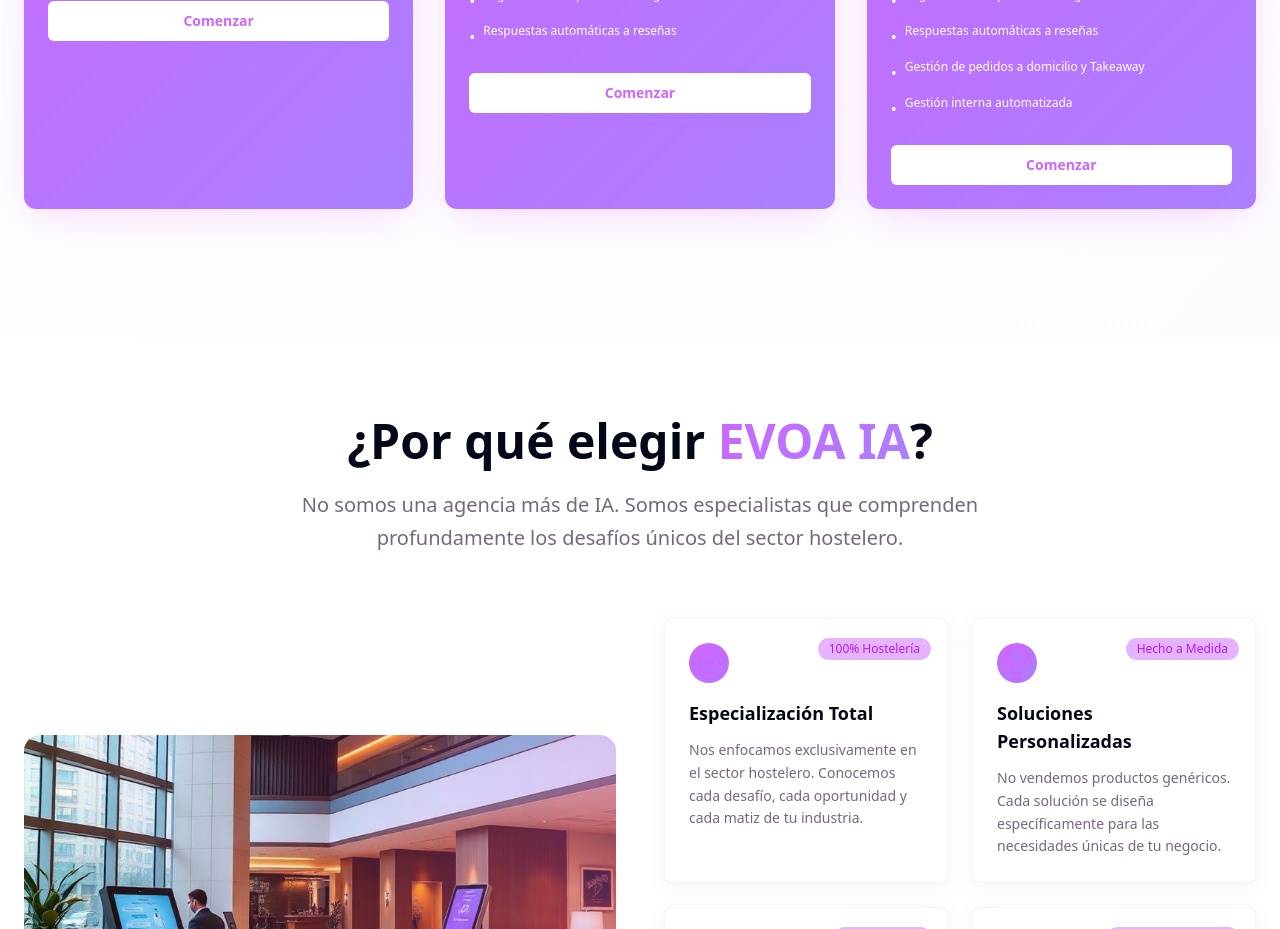
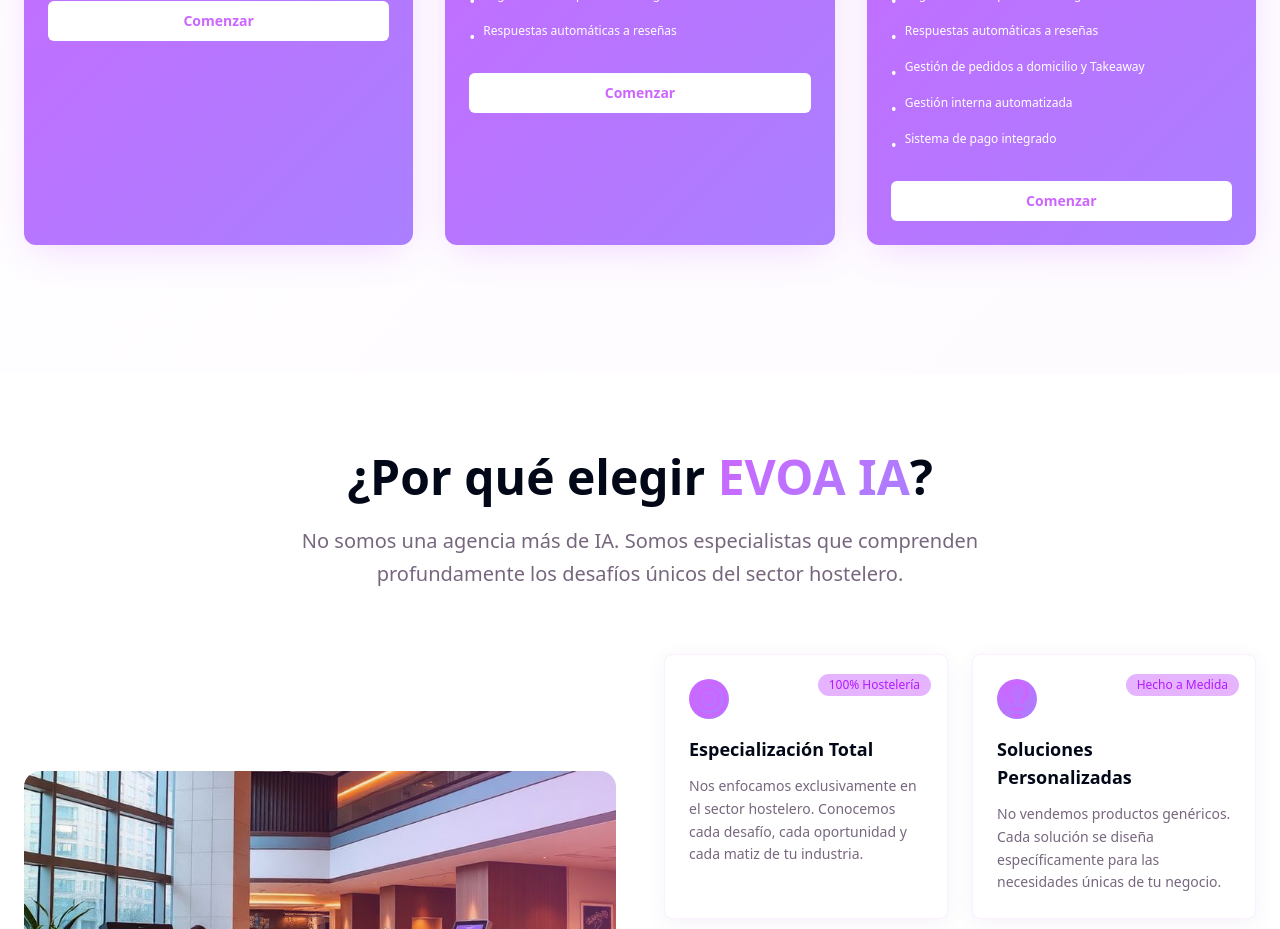
Before and after one commit to miquelcabanellascapo2006-ux/evoa-ia-for-hospitality, a React (Vite) app: page / in a window 1280 px wide. Shown: the part 1960-2889 px from the top of the page. Built offline with nearby package versions, Linux system fonts and the light colour scheme; the HTML template or start-up script is replaced by a standard one.

Commit message:
Update premium package details

```diff
--- a/src/components/ProblemsSection.tsx
+++ b/src/components/ProblemsSection.tsx
@@ -39,7 +39,7 @@ const ProblemsSection = () => {
   }, {
     title: "Premium",
     subtitle: "Solución integral para tu negocio",
-    features: ["Chatbot avanzado multicanal", "Automatización de reservas y recordatorios", "Página web completa con integración del chatbot", "Respuestas automáticas a reseñas", "Gestión de pedidos a domicilio y Takeaway", "Gestión interna automatizada"],
+    features: ["Chatbot avanzado multicanal", "Automatización de reservas y recordatorios", "Página web completa con integración del chatbot", "Respuestas automáticas a reseñas", "Gestión de pedidos a domicilio y Takeaway", "Gestión interna automatizada", "Sistema de pago integrado"],
     image: servicePremium
   }];
   return <section id="servicios" className="py-20 bg-gradient-to-br from-white to-brand-purple-light/5">
```
